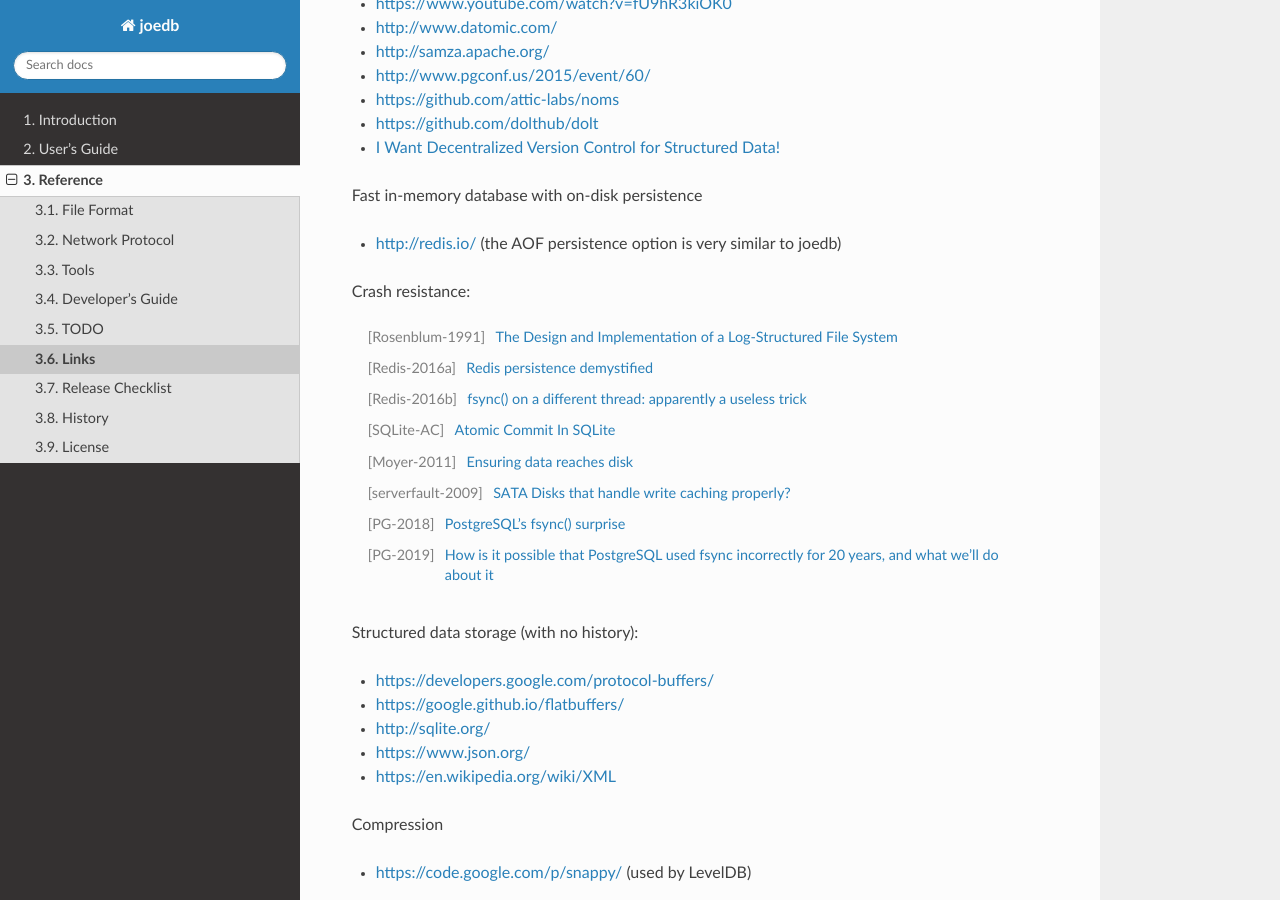
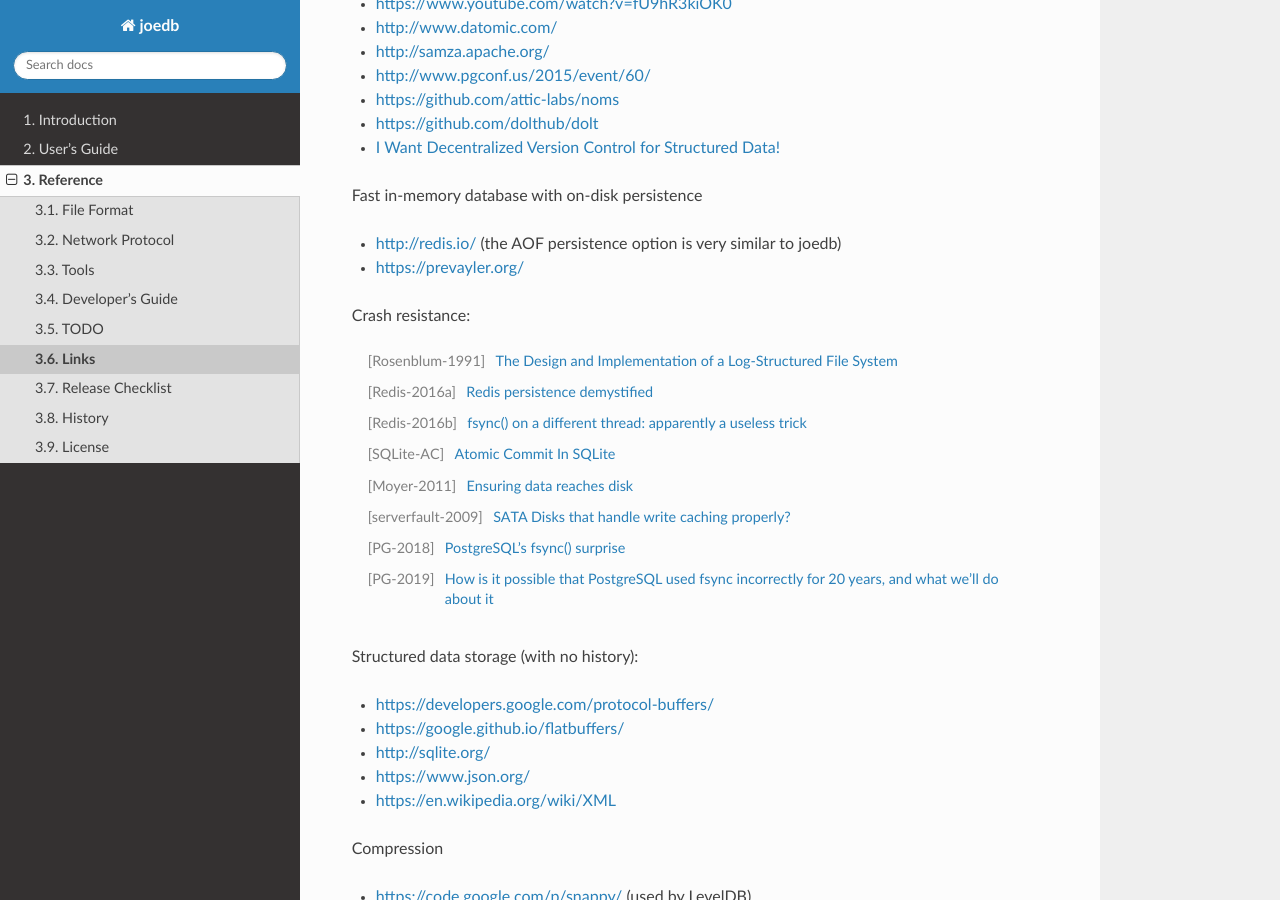
Before and after one commit to Remi-Coulom/joedb, a Sphinx documentation site: the page built from doc/source/links.rst, in a window 1280 px wide and 900 px high, scrolled down 552 px. Built offline with Sphinx 7.4.7 and the Read the Docs theme 2.0.0, drawn with Linux system fonts in a browser that asks for light colours; formulas are drawn with MathJax 3; some of the changed lines change nothing that is shown.

Commit message:
link to prevayler

```diff
--- a/doc/source/links.rst
+++ b/doc/source/links.rst
@@ -28,6 +28,7 @@
 Fast in-memory database with on-disk persistence
 
 - http://redis.io/ (the AOF persistence option is very similar to joedb)
+- https://prevayler.org/
 
 Crash resistance:
 
```
